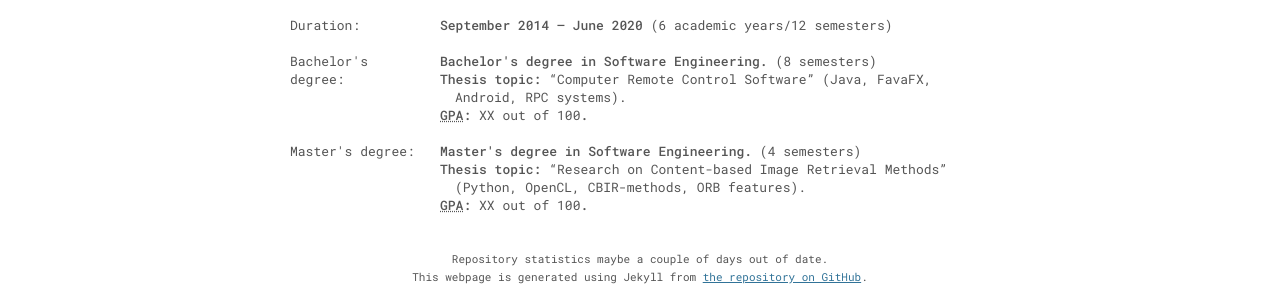
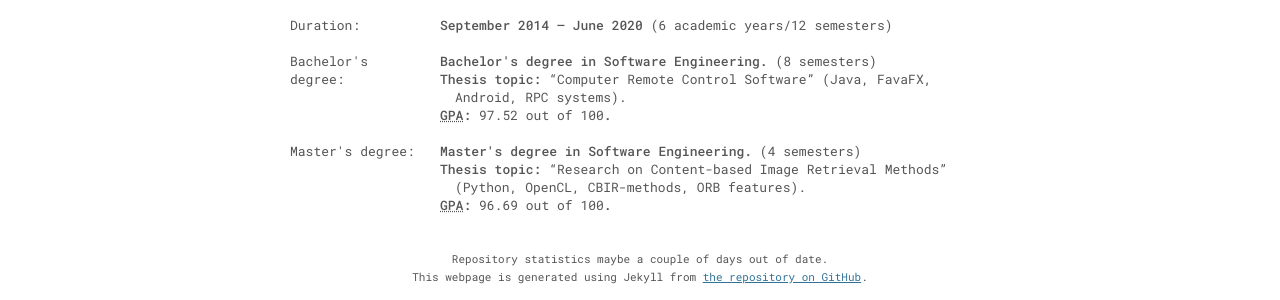
Before and after one commit to poletaevvlad/poletaevvlad.github.io, a Jekyll site: the page built from _pages/projects.md, in a window 1280 px wide. Shown: the part 1203-1503 px from the top of the page. Built offline with Jekyll 4.4.1, drawn with Linux system fonts in a browser that asks for light colours.

Commit message:
Added GPA values

```diff
--- a/_data/education.yaml
+++ b/_data/education.yaml
@@ -14,11 +14,11 @@ degrees:
     area: Software Engineering
     topic: Computer Remote Control Software
     keywords: Java, FavaFX, Android, RPC systems
-    gpa: XX
+    gpa: 97.52
 
   - type: Master
     duration_semesters: 4
     area: Software Engineering
     topic: Research on Content-based Image Retrieval Methods
     keywords: Python, OpenCL, CBIR-methods, ORB features
-    gpa: XX
+    gpa: 96.69
```
